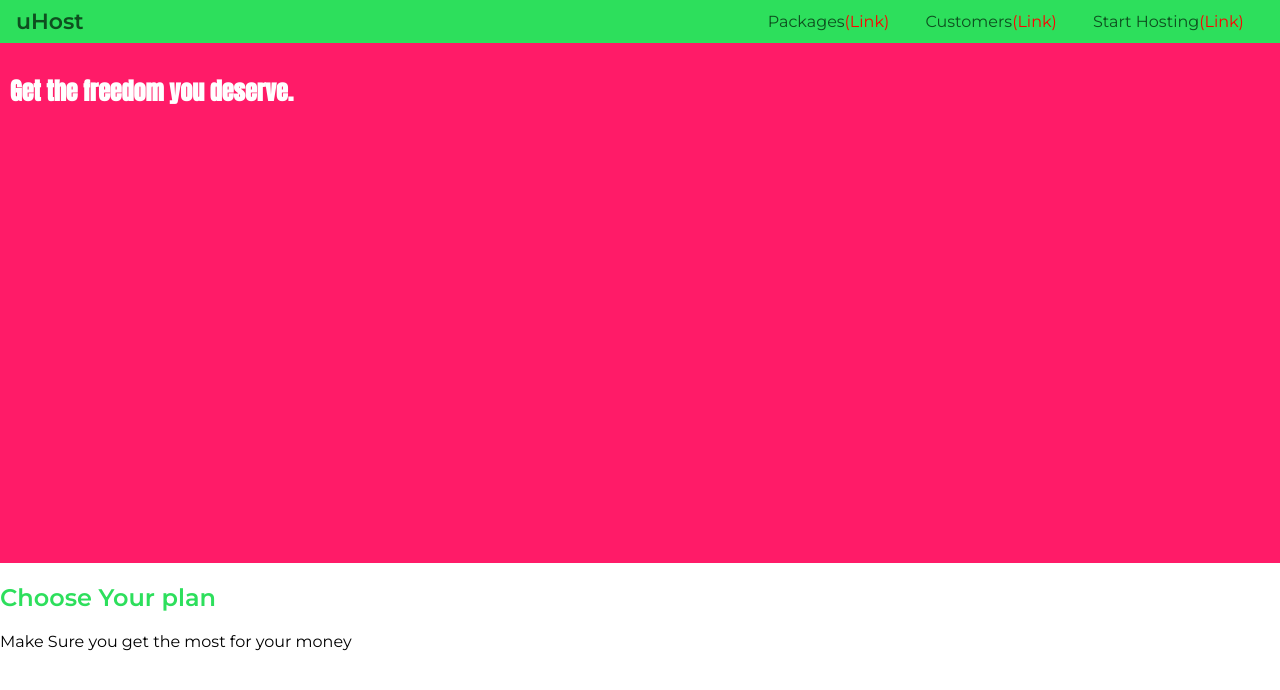
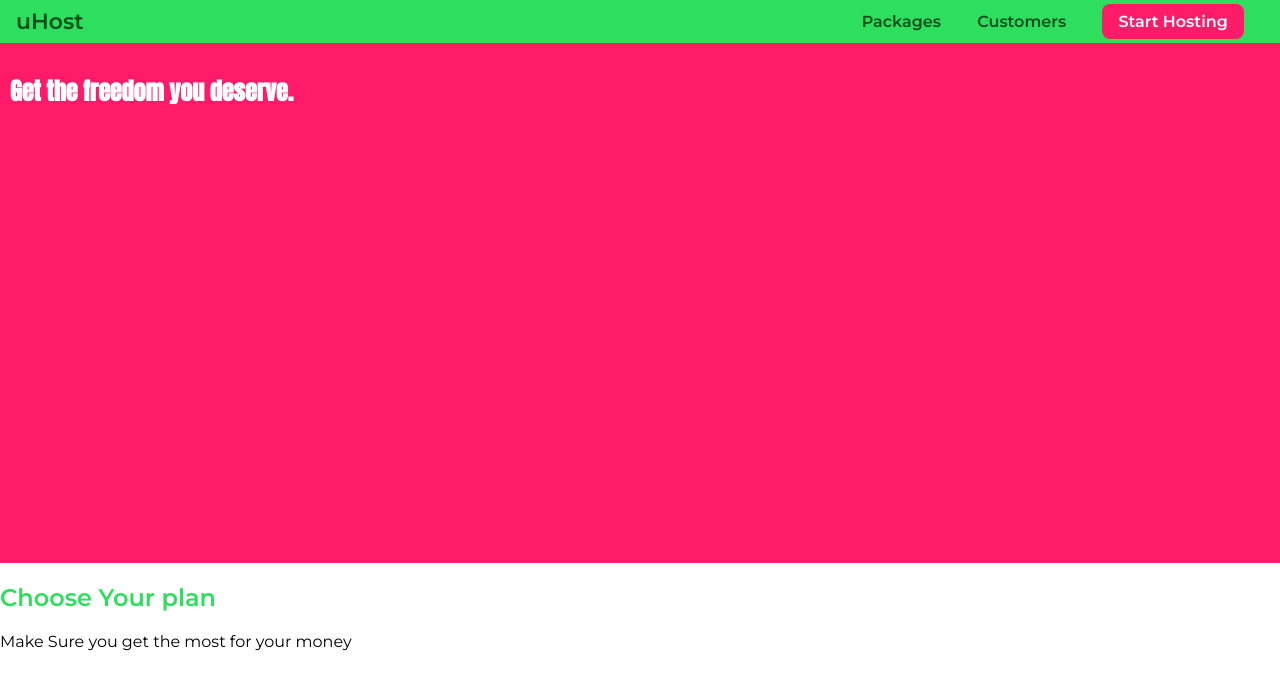
Before and after one commit to Fighteros/cssMax, a plain HTML site: page index.html in a window 1280 px wide. Drawn offline with Linux system fonts and the light colour scheme.

Commit message:
CTA button

```diff
--- a/index.html
+++ b/index.html
@@ -28,7 +28,7 @@
                 <li class="main-nav__item">
                     <a href="customers/index.html">Customers</a>
                 </li>
-                <li class="main-nav__item">
+                <li class="main-nav__item main-nav__item--cta">
                     <a href="start-hosting/index.html">Start Hosting</a>
                 </li>
             </ul>
--- a/main.css
+++ b/main.css
@@ -67,20 +67,37 @@ body {
 .main-nav__item a {
     color: #0e4f1f;
     text-decoration: none;
+    font-weight: bold;
+    padding: 3px 0;
 }
 
-.main-nav__item a::after {
+/* .main-nav__item a::after {
     content: "(Link)";
     color: red;
-}
-.main-nav__item a:hover {
+} */
+.main-nav__item a:hover,
+.main-nav__item a:active
+{
     color: white;
-}
-.main-nav__item a:active {
-    color: white;
+    border-bottom: 5px solid white;
+
 }
 
 /* p::first-letter {
     color: red;
     font-size: 40px;
 } */
+
+
+.main-nav__item--cta a {
+       color: white;
+       background: #ff1b68;
+       padding: 8px 16px;
+       border-radius: 8px;
+}
+.main-nav__item--cta a:hover,
+.main-nav__item--cta a:active {
+    color: #ff1b68;
+    background: white;
+    border: none;
+}
```
